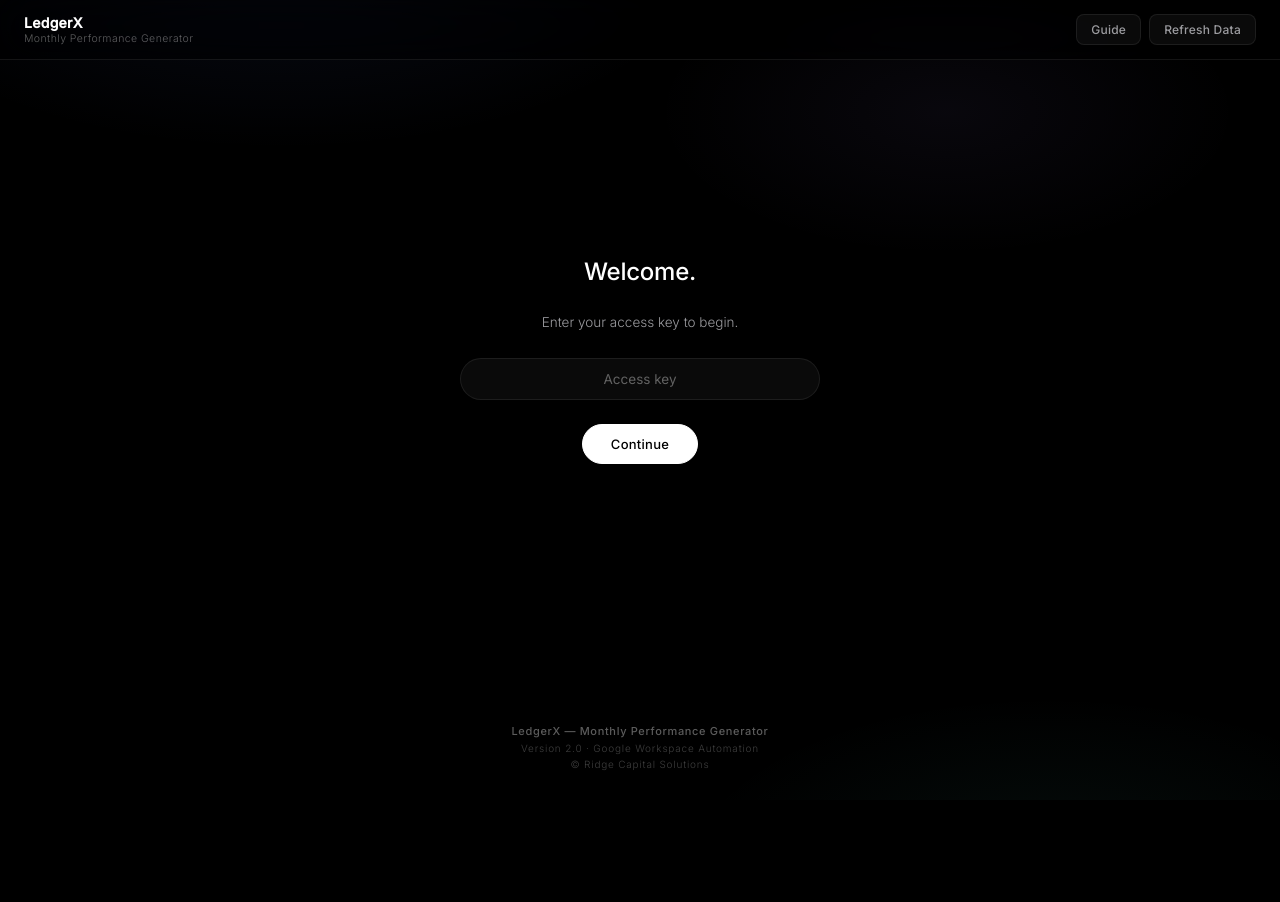
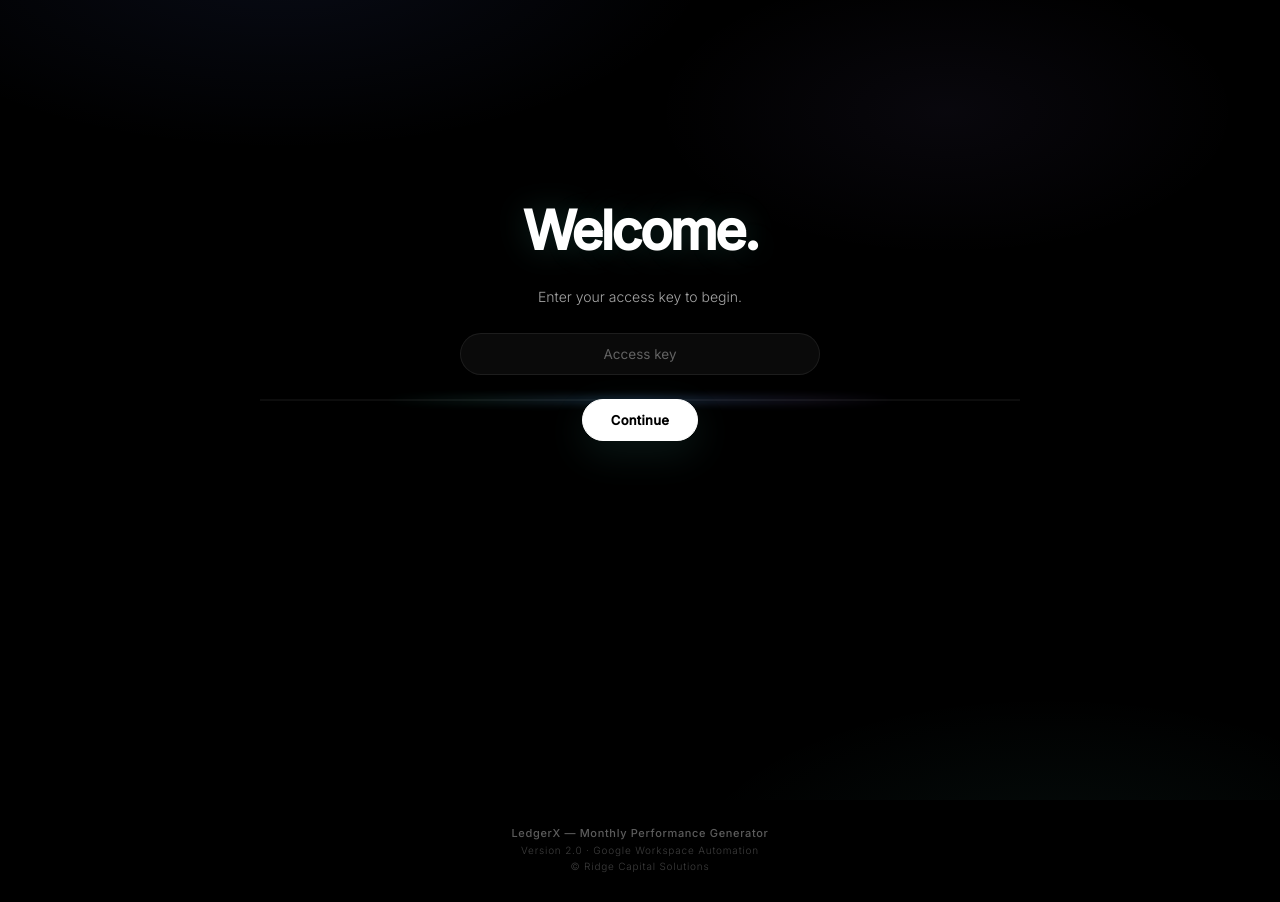
Before and after one commit to ImportantFiles/LedgerX, a plain HTML site: page index.html in a window 1280 px wide. Before the commit the page ends 800 px from the top, so only its background shows below. Drawn offline with Linux system fonts and the light colour scheme; a web font is replaced by a local one.

Commit message:
Add files via upload

```diff
--- a/config.js
+++ b/config.js
@@ -8,12 +8,11 @@
 window.LEDGERX_CONFIG = {
   // Paste the /exec URL from your Apps Script deployment here.
   // See SETUP.md, step "Deploy the Web App".
-APPS_SCRIPT_URL: 'https://script.google.com/macros/s/AKfycbw2AefGzifEBJlhlX8mp6T0MKkjiRRUhK2ewX-0y7F3swwG9aAfCcuf_jDhFKroOb3x/exec',
+APPS_SCRIPT_URL: 'https://script.google.com/macros/s/AKfycbxVlv9MTKAn63NMHKk1YUXJJ_HXyKtL6Q8OR9ixUY9hgOjo1Tr2fw_bUWTv7BZPspatvA/exec',
   // The main workbook (Client Database / Raw Data / Errors).
   SPREADSHEET_URL: 'https://docs.google.com/spreadsheets/d/1C2NX5ImumLfOxyopBHr_xOvwSOQod7bf8yzRTJHX_Yo/edit',
-  // Drive folder that receives every generated Performance Summary file.
-  // Used as the fallback for the "Open Output Folder" button; the backend
-  // returns the same folder's URL with each generation.
+  // Fallback folder used by the "Open Output Folder" button when the
+  // template workbook's parent folder cannot be determined.
   OUTPUT_FOLDER_URL: 'https://drive.google.com/drive/folders/1tkZxSgzWrjv2Ot-zV7J6pAZ4pIEJ3oRi',
 
   // localStorage keys. ACCESS_KEY is kept identical across versions so
--- a/script.js
+++ b/script.js
@@ -9,9 +9,9 @@
  *
  * Business logic is untouched: same Apps Script endpoints, same payload
  * shapes, same auth. The backend reads the template's Raw Data sheet,
- * matches the Client Database, and writes "{Month} {Year} Performance
- * Summary" into the designated Drive folder. The year is always the
- * current system year. No uploads, no confirmations.
+ * matches the Client Database, and writes Generated Summary and Errors
+ * into the template workbook. The year is always the current system year.
+ * No uploads, no confirmations.
  */
 (function () {
   'use strict';
--- a/styles.css
+++ b/styles.css
@@ -17,6 +17,10 @@
   --blue: #60a5fa;
   --purple: #a78bfa;
   --teal: #5eead4;
+  --siri-blue: #84d2ff;
+  --siri-cyan: #5eead4;
+  --siri-purple: #b694ff;
+  --surface: rgba(255, 255, 255, 0.05);
   --font-display: 'Satoshi', 'Inter', -apple-system, 'Segoe UI', Helvetica, Arial, sans-serif;
   --font-body: 'Inter', -apple-system, 'Segoe UI', Helvetica, Arial, sans-serif;
   --ease: cubic-bezier(0.22, 0.61, 0.36, 1);
@@ -162,18 +166,7 @@ body::before {
 
 /* ---------------- Header ---------------- */
 .header {
-  position: sticky;
-  top: 0;
-  z-index: 20;
-  display: flex;
-  align-items: center;
-  justify-content: space-between;
-  gap: 16px;
-  padding: 14px 24px;
-  background: rgba(0, 0, 0, 0.55);
-  -webkit-backdrop-filter: blur(18px) saturate(140%);
-  backdrop-filter: blur(18px) saturate(140%);
-  border-bottom: 1px solid var(--hairline);
+  display: none;
 }
 .brand {
   display: flex;
@@ -226,11 +219,33 @@ body::before {
   display: grid;
   place-items: center;
   width: 100%;
-  max-width: 680px;
-  margin: 0 auto;
-  padding: 48px 24px;
+  min-height: 100vh;
+  margin: 0;
+  padding: 0 20px;
   position: relative;
   z-index: 1;
+}
+.stage::before {
+  content: '';
+  position: absolute;
+  left: 50%;
+  top: 50%;
+  width: min(760px, 90%);
+  height: 1px;
+  background: rgba(255, 255, 255, 0.1);
+  transform: translate(-50%, -50%);
+}
+.stage::after {
+  content: '';
+  position: absolute;
+  left: 50%;
+  top: 50%;
+  width: min(520px, 72%);
+  height: 2px;
+  background: linear-gradient(90deg, rgba(94, 234, 212, 0) 0%, rgba(94, 234, 212, 0.42) 18%, rgba(96, 165, 250, 1) 50%, rgba(167, 139, 250, 0.45) 82%, rgba(94, 234, 212, 0) 100%);
+  filter: blur(5px);
+  transform: translate(-50%, -50%);
+  opacity: 0.9;
 }
 
 .scene {
@@ -241,6 +256,9 @@ body::before {
   align-items: center;
   text-align: center;
   gap: 24px;
+  padding: 0 0 120px;
+  position: relative;
+  z-index: 2;
 }
 .scene.visible {
   display: flex;
@@ -262,20 +280,22 @@ body::before {
 .q {
   margin: 0;
   font-family: var(--font-display);
-  font-size: clamp(19px, 2.8vw, 24px);
-  font-weight: 500;
-  letter-spacing: -0.01em;
-  line-height: 1.3;
+  font-size: clamp(32px, 6vw, 54px);
+  font-weight: 700;
+  letter-spacing: -0.05em;
+  line-height: 1.1;
+  color: #ffffff;
+  text-shadow: 0 0 32px rgba(94, 234, 212, 0.18);
 }
 .q:focus { outline: none; }
 
 .sub {
   margin: 0;
-  max-width: 460px;
-  color: var(--text-2);
-  font-size: 13.5px;
+  max-width: 650px;
+  color: rgba(255, 255, 255, 0.65);
+  font-size: 14px;
   font-weight: 300;
-  line-height: 1.7;
+  line-height: 1.8;
 }
 
 .note {
@@ -298,21 +318,34 @@ body::before {
 }
 .month-btn {
   appearance: none;
-  border: 1px solid var(--glass-border);
-  border-radius: 12px;
-  padding: 13px 8px;
-  background: var(--glass);
-  -webkit-backdrop-filter: blur(18px) saturate(140%);
-  backdrop-filter: blur(18px) saturate(140%);
-  color: var(--text-2);
+  border: 1px solid rgba(255, 255, 255, 0.14);
+  border-radius: 16px;
+  padding: 16px 10px;
+  background: rgba(255, 255, 255, 0.05);
+  color: rgba(255, 255, 255, 0.72);
   font-family: var(--font-display);
   font-size: 13px;
-  font-weight: 500;
-  letter-spacing: 0.02em;
+  font-weight: 600;
+  letter-spacing: 0.04em;
+  text-transform: uppercase;
   cursor: pointer;
   transition: background 200ms var(--ease), border-color 200ms var(--ease),
               color 200ms var(--ease), transform 200ms var(--ease),
               box-shadow 200ms var(--ease), opacity 200ms var(--ease);
+}
+.month-btn:hover:not(:disabled) {
+  background: rgba(255, 255, 255, 0.08);
+  border-color: rgba(255, 255, 255, 0.24);
+  color: #ffffff;
+  transform: translateY(-1px);
+  box-shadow: 0 18px 44px rgba(0, 0, 0, 0.15);
+}
+.month-btn.selected {
+  opacity: 1;
+  background: rgba(94, 234, 212, 0.14);
+  border-color: rgba(94, 234, 212, 0.32);
+  color: #ffffff;
+  box-shadow: 0 0 28px rgba(94, 234, 212, 0.12);
 }
 .month-btn:hover:not(:disabled) {
   background: var(--glass-hover);
@@ -599,22 +632,36 @@ body::before {
 }
 .pill {
   appearance: none;
-  border: 1px solid var(--glass-border);
+  border: 1px solid rgba(255, 255, 255, 0.14);
   border-radius: 999px;
-  padding: 11px 28px;
+  padding: 12px 28px;
   min-width: 108px;
-  background: var(--glass);
-  -webkit-backdrop-filter: blur(18px) saturate(140%);
-  backdrop-filter: blur(18px) saturate(140%);
-  color: var(--text);
+  background: rgba(255, 255, 255, 0.06);
+  color: #ffffff;
   font-family: var(--font-display);
   font-size: 13px;
-  font-weight: 500;
+  font-weight: 600;
   letter-spacing: 0.02em;
   cursor: pointer;
   transition: background 200ms var(--ease), border-color 200ms var(--ease),
               transform 200ms var(--ease), box-shadow 200ms var(--ease),
               opacity 200ms var(--ease);
+}
+.pill:hover:not(:disabled) {
+  background: rgba(255, 255, 255, 0.10);
+  border-color: rgba(255, 255, 255, 0.24);
+  transform: translateY(-1px);
+  box-shadow: 0 20px 45px rgba(0, 0, 0, 0.18);
+}
+.pill-primary {
+  background: linear-gradient(135deg, rgba(94, 234, 212, 0.24), rgba(96, 165, 250, 0.22));
+  border-color: rgba(94, 234, 212, 0.28);
+  color: #ffffff;
+  box-shadow: 0 12px 38px rgba(94, 234, 212, 0.10);
+}
+.pill-primary:hover:not(:disabled) {
+  background: linear-gradient(135deg, rgba(94, 234, 212, 0.32), rgba(96, 165, 250, 0.28));
+  border-color: rgba(94, 234, 212, 0.45);
 }
 .pill:hover:not(:disabled) {
   background: var(--glass-hover);
```
Also changed, not shown: 5 other files.
